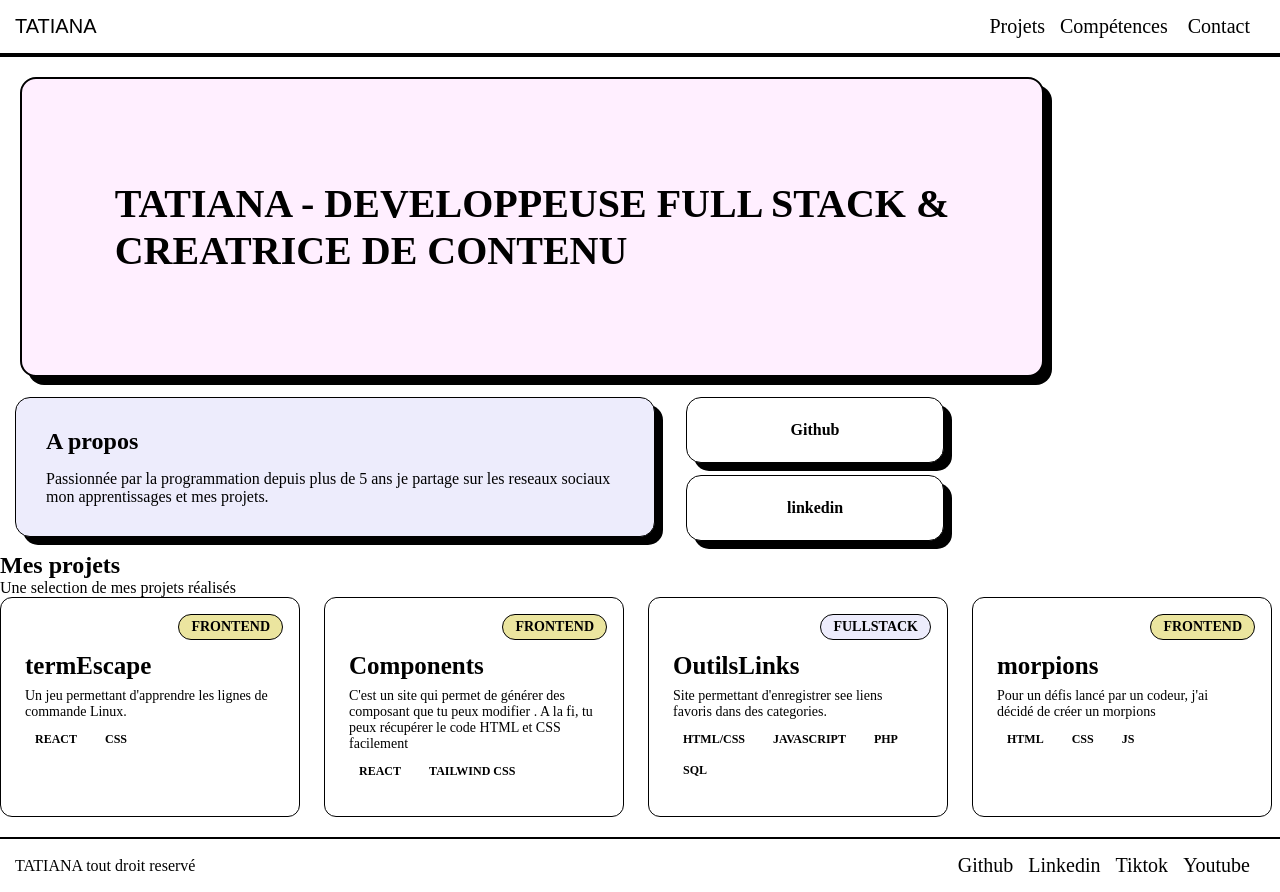
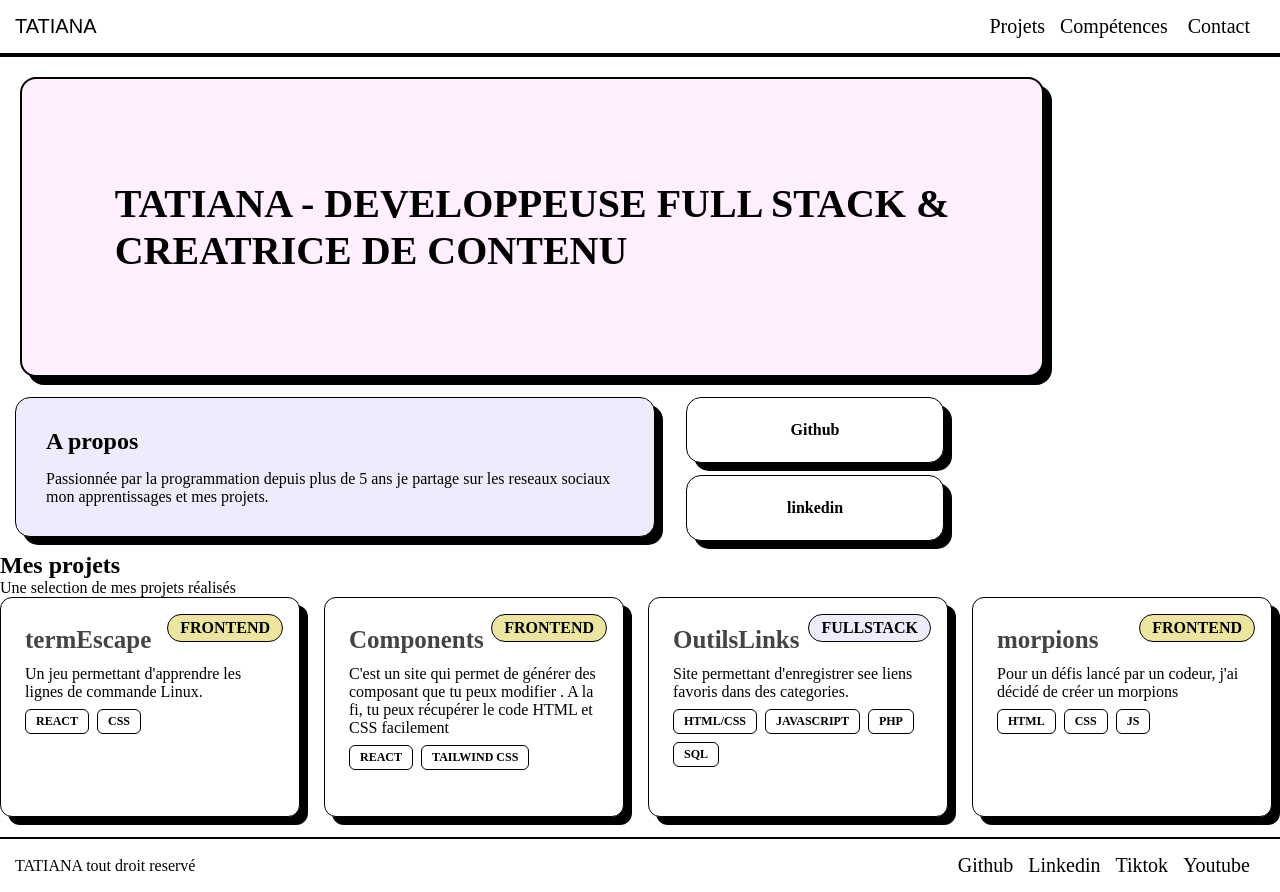
Before and after one commit to Tatiana-Juin/portfolio-tatiana, a Next.js app: page / in a window 1280 px wide. Built offline with nearby package versions, Linux system fonts and the light colour scheme; a web font is replaced by a local one.

Commit message:
Les card sont un peu mieux faut que j'ajoute maintenant les liens github et demo

```diff
--- a/src/components/projects/ProjectCard.module.css
+++ b/src/components/projects/ProjectCard.module.css
@@ -9,17 +9,16 @@
     border:1px solid black;
     border-radius:12px;
     padding:24px;
-    flex:1 1 300px;
+    /* flex:1 1 300px; */
     display: flex;
     flex-direction: column;
     gap:8px;
     position:relative;
     margin-bottom: 20px;
-    display: flex;
-    flex-direction: column;
      width: 300px;
     height: 220px;
     flex: 0 0 300px;
+    box-shadow: var(--shadow-hard);
 }
 
 .category{
@@ -49,23 +48,29 @@
 }
 
 .card h3{
-    margin-top:30px;
+    /* margin-top:30px; */
     font-size:25px;
+    color:#444;
+    line-height: 1.4;;
 }
 
 .card p {
-    font-size:14px;
+    font-size:16px;
 }
-
+/* .tag{
+     margin-top: auto;
+} */
 .tag ul{
     display: flex;
     gap:8px;
     list-style:none;
     flex-wrap:wrap;
+
 }
 
 .tag li{
     border-radius:6px;
+    border:1px solid black;
     padding:4px 10px;
     font-size: 12px;
     font-weight: bold;
```
